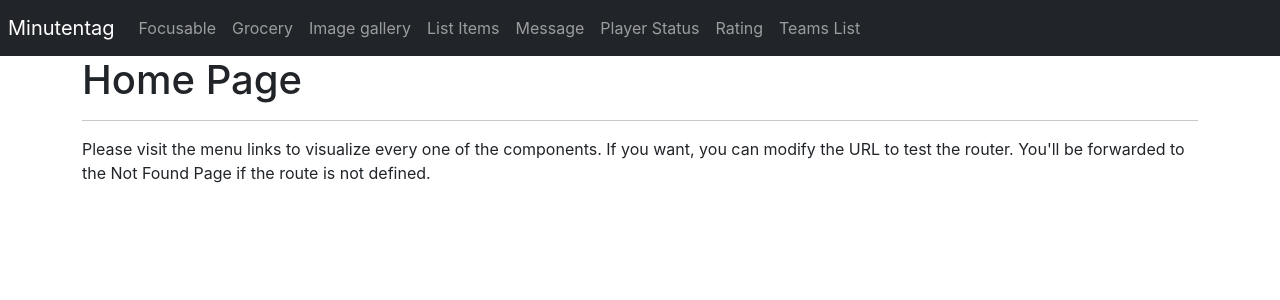
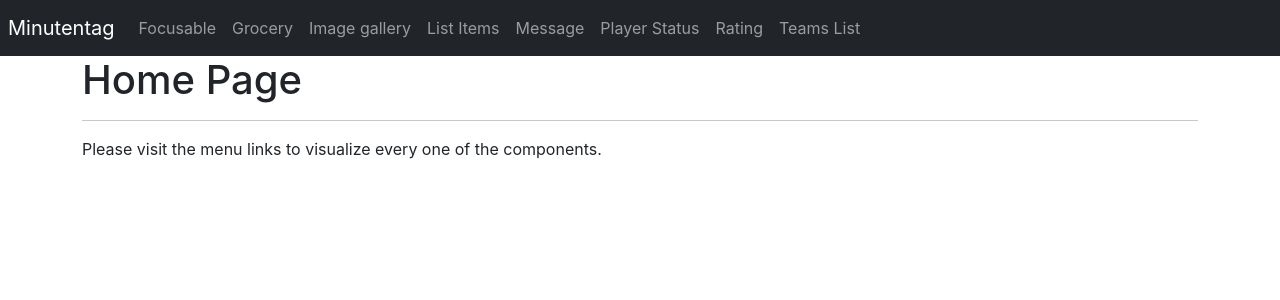
Before and after one commit to pablobvch/react-frontend-min, a React (Create React App) app: page /home in a window 1280 px wide. Shown: the top 300 px of the page. Built offline with nearby package versions, Linux system fonts and the light colour scheme.

Commit message:
feat: update README, remove text and button from hHomePage and ListItem component respectively

```diff
--- a/src/components/ListItemsForNavigation.jsx
+++ b/src/components/ListItemsForNavigation.jsx
@@ -69,9 +69,6 @@ export function ListItemsForNavigation(props) {
           })}
         </ul>
       ) : null}
-      <button className="btn btn-primary" type="submit">
-        Submit
-      </button>
     </>
   );
 }
--- a/src/pages/HomePage.jsx
+++ b/src/pages/HomePage.jsx
@@ -5,9 +5,7 @@ export const HomePage = () => {
   return (
     <ContainerPage title={"Home Page"}>
       <p>
-        Please visit the menu links to visualize every one of the components. If
-        you want, you can modify the URL to test the router. You'll be forwarded
-        to the Not Found Page if the route is not defined.
+        Please visit the menu links to visualize every one of the components.
       </p>
     </ContainerPage>
   );
```
Also changed, not shown: 1 other file (tests, documents, lock files or other folders).
